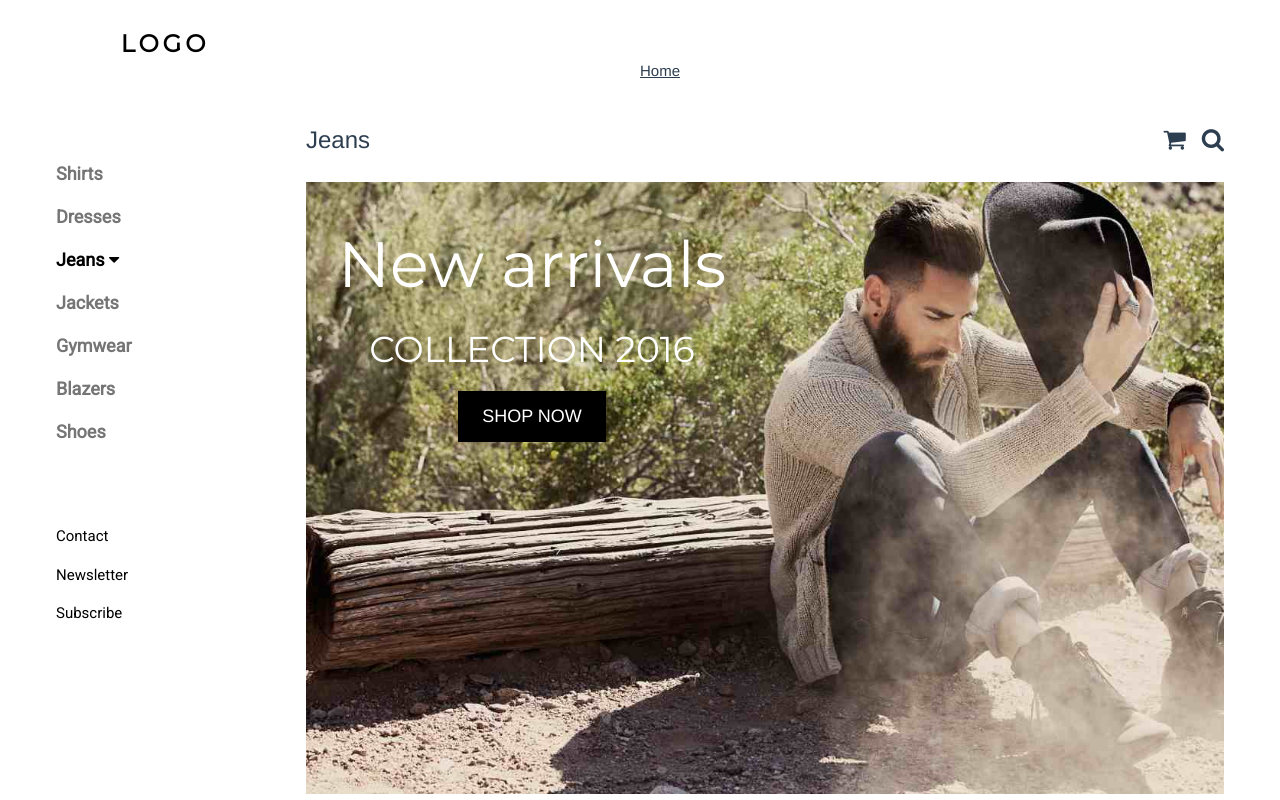
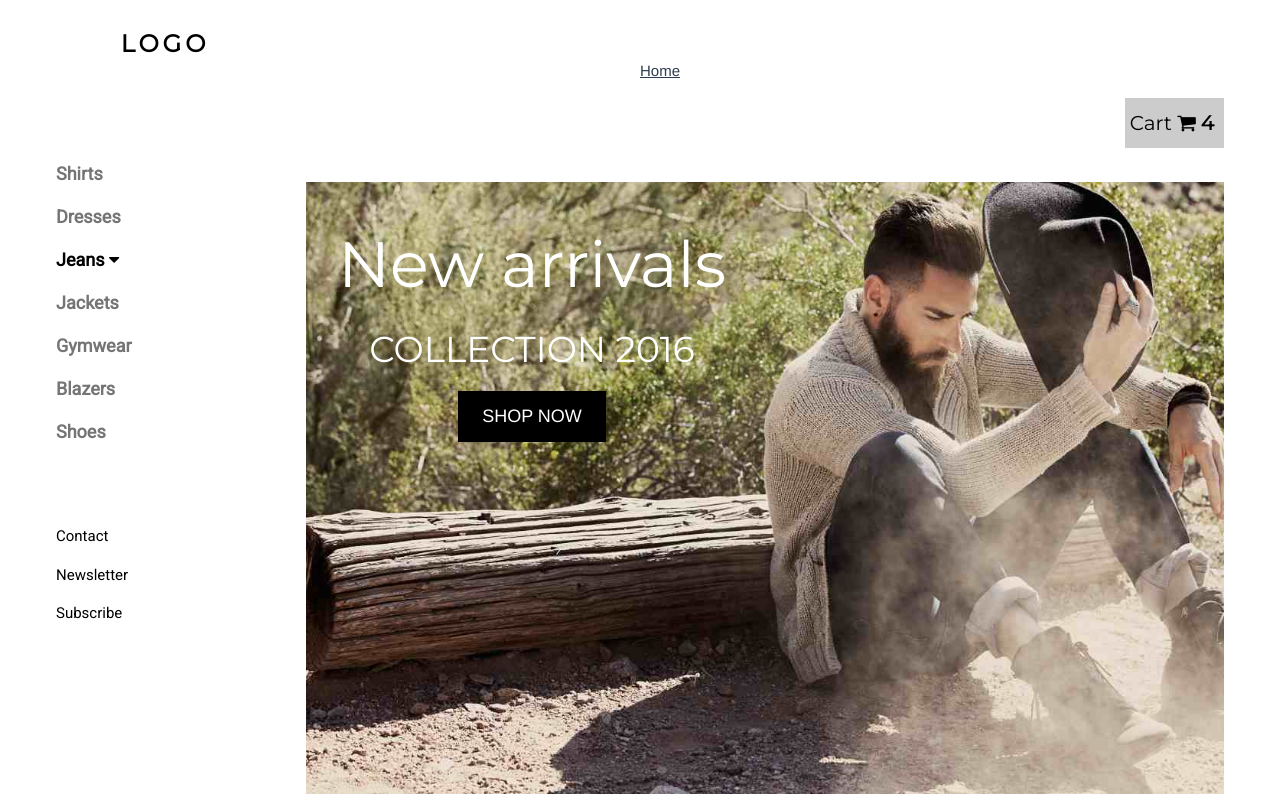
Before and after one commit to KamilTokarz110/Shop_VueJS, a Vue app: page / in a window 1280 px wide. Shown: the top 800 px of the page. Built offline with nearby package versions, Linux system fonts and the light colour scheme.

Commit message:
Add shopping cart

```diff
--- a/src/App.vue
+++ b/src/App.vue
@@ -7,8 +7,9 @@
     <Newsletter />
     <Item /> -->
     <ul>
-      <li><router-link to="/Item">Home</router-link></li>
+      <li><router-link to="/">Home</router-link></li>
     </ul>
+    <Header />
     <router-view />
     <!-- <router-view></router-view> -->
   </div>
@@ -21,9 +22,11 @@
 // import Footer from "./components/Footer";
 // import Newsletter from "./components/Newsletter";
 // import Item from "./components/Item";
+import Header from "./components/Header";
 export default {
   name: "App",
   components: {
+    Header,
     // SideBar,
     // Home,
     // Subscribe,
--- /dev/null
+++ b/src/components/Cart.vue
@@ -0,0 +1,38 @@
+<template>
+  <div>
+    <!-- <div class="w3-right w3-dropdown-hover">
+      <button class="w3-button">
+        <router-link to="/Item"
+          ><i class="fa fa-shopping-cart w3-margin-right"></i
+        ></router-link>
+      </button>
+      <div class="w3-dropdown-content w3-bar-block w3-border">
+        <span class="w3-dropdown-content w3-black">0 Cart</span>
+        <span class="">Item</span>
+      </div>
+      <i class="fa fa-search"></i>
+    </div> -->
+
+    <div class="w3-right w3-dropdown-hover">
+      <div class="container">
+        <h4 style="padding: 0px 5px">
+          Cart
+          <span class="price" style="color: black">
+            <i class="fa fa-shopping-cart"></i>
+            <b style="padding: 10px 5px">4</b>
+          </span>
+        </h4>
+        <div class="w3-dropdown-content w3-bar-block w3-border">
+          <p><a href="#">Product 1</a> <span class="price">$15</span></p>
+          <p><a href="#">Product 2</a> <span class="price">$5</span></p>
+          <p><a href="#">Product 3</a> <span class="price">$8</span></p>
+          <p><a href="#">Product 4</a> <span class="price">$2</span></p>
+          <hr />
+          <p>
+            Total <span class="price" style="color: black"><b>$30</b></span>
+          </p>
+        </div>
+      </div>
+    </div>
+  </div>
+</template>
--- /dev/null
+++ b/src/components/Header.vue
@@ -0,0 +1,19 @@
+<template>
+  <div>
+    <!-- Top header -->
+    <header class="w3-container w3-xlarge">
+      <p class="w3-left">Jeans</p>
+      <div>
+        <Cart />
+      </div>
+    </header>
+  </div>
+</template>
+<script>
+import Cart from "./Cart.vue";
+export default {
+  components: { Cart },
+};
+</script>
+<style>
+</style>
--- a/src/components/Home.vue
+++ b/src/components/Home.vue
@@ -71,14 +71,7 @@
     <!-- Push down content on small screens -->
     <div class="w3-hide-large" style="margin-top: 83px"></div>
 
-    <!-- Top header -->
-    <header class="w3-container w3-xlarge">
-      <p class="w3-left">Jeans</p>
-      <p class="w3-right">
-        <i class="fa fa-shopping-cart w3-margin-right"></i>
-        <i class="fa fa-search"></i>
-      </p>
-    </header>
+    <!-- <Header /> -->
 
     <!-- Image header -->
     <div class="w3-display-container w3-container">
```
